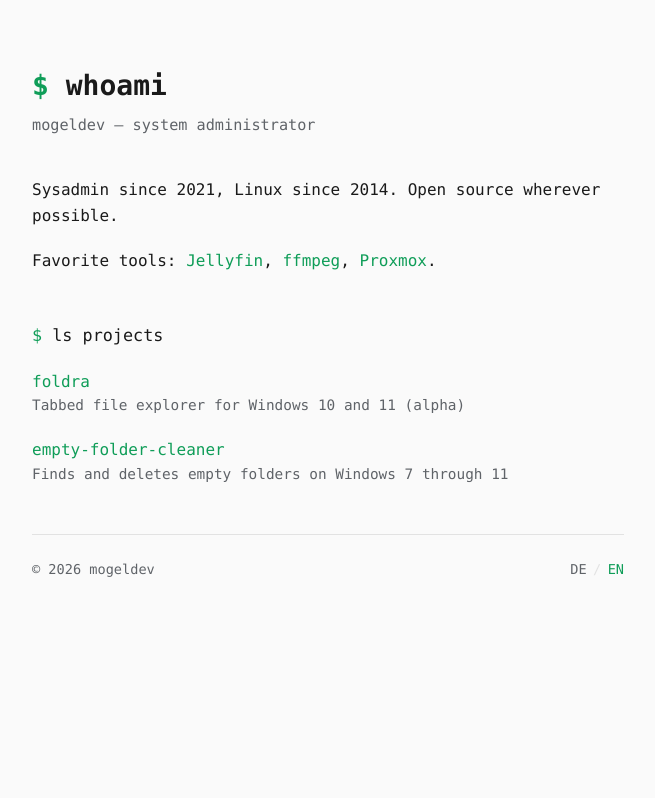
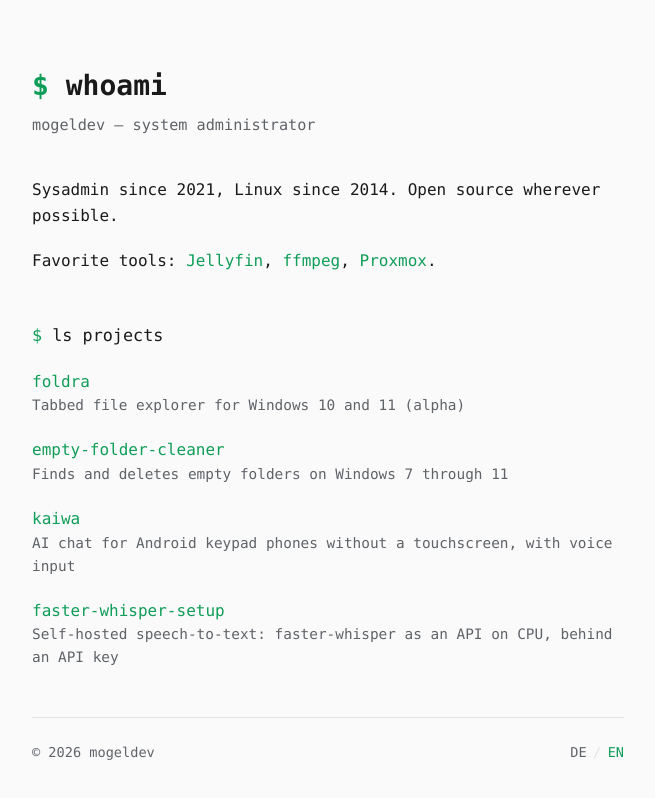
Before and after one commit to mogeldev/mogeldev.github.io, a plain HTML site: page index.html in a window 1280 px wide. Shown: the whole page, without its empty margins (312-967 px from the left). Drawn offline with Linux system fonts and the light colour scheme.

Commit message:
Add Kaiwa and faster-whisper-setup to the project list

```diff
--- a/index.html
+++ b/index.html
@@ -152,6 +152,14 @@
       <a href="/EmptyFolderCleaner/">empty-folder-cleaner</a>
       <span class="desc" data-de="Findet und löscht leere Ordner unter Windows 7 bis 11" data-en="Finds and deletes empty folders on Windows 7 through 11">Findet und löscht leere Ordner unter Windows 7 bis 11</span>
     </li>
+    <li>
+      <a href="https://github.com/mogeldev/kaiwa">kaiwa</a>
+      <span class="desc" data-de="KI-Chat für Android-Tastenhandys ohne Touchscreen, mit Spracheingabe" data-en="AI chat for Android keypad phones without a touchscreen, with voice input">KI-Chat für Android-Tastenhandys ohne Touchscreen, mit Spracheingabe</span>
+    </li>
+    <li>
+      <a href="https://github.com/mogeldev/faster-whisper-setup">faster-whisper-setup</a>
+      <span class="desc" data-de="Selbst gehostete Spracherkennung: faster-whisper als API auf der CPU, mit API-Key" data-en="Self-hosted speech-to-text: faster-whisper as an API on CPU, behind an API key">Selbst gehostete Spracherkennung: faster-whisper als API auf der CPU, mit API-Key</span>
+    </li>
   </ul>
 
   <footer>
```
